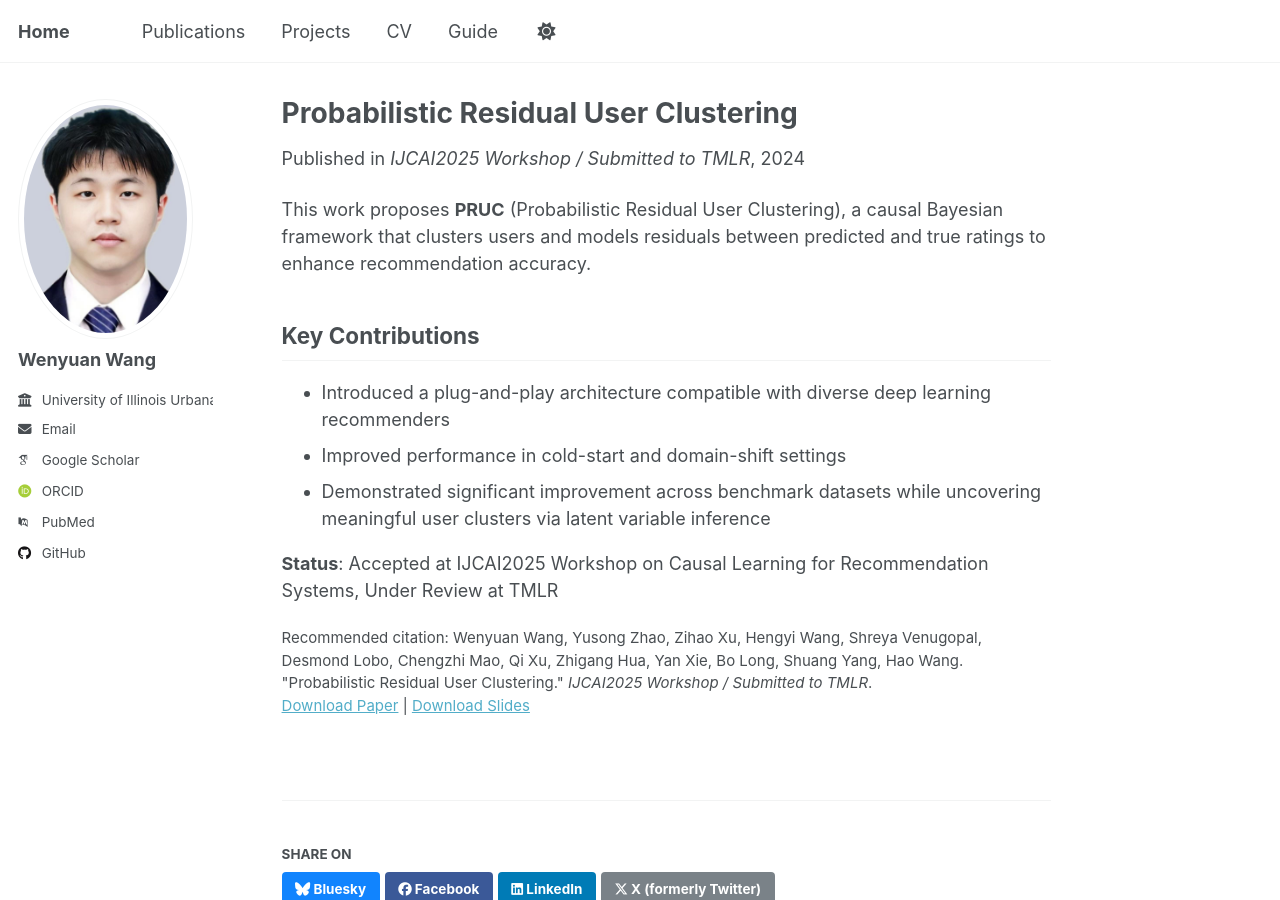
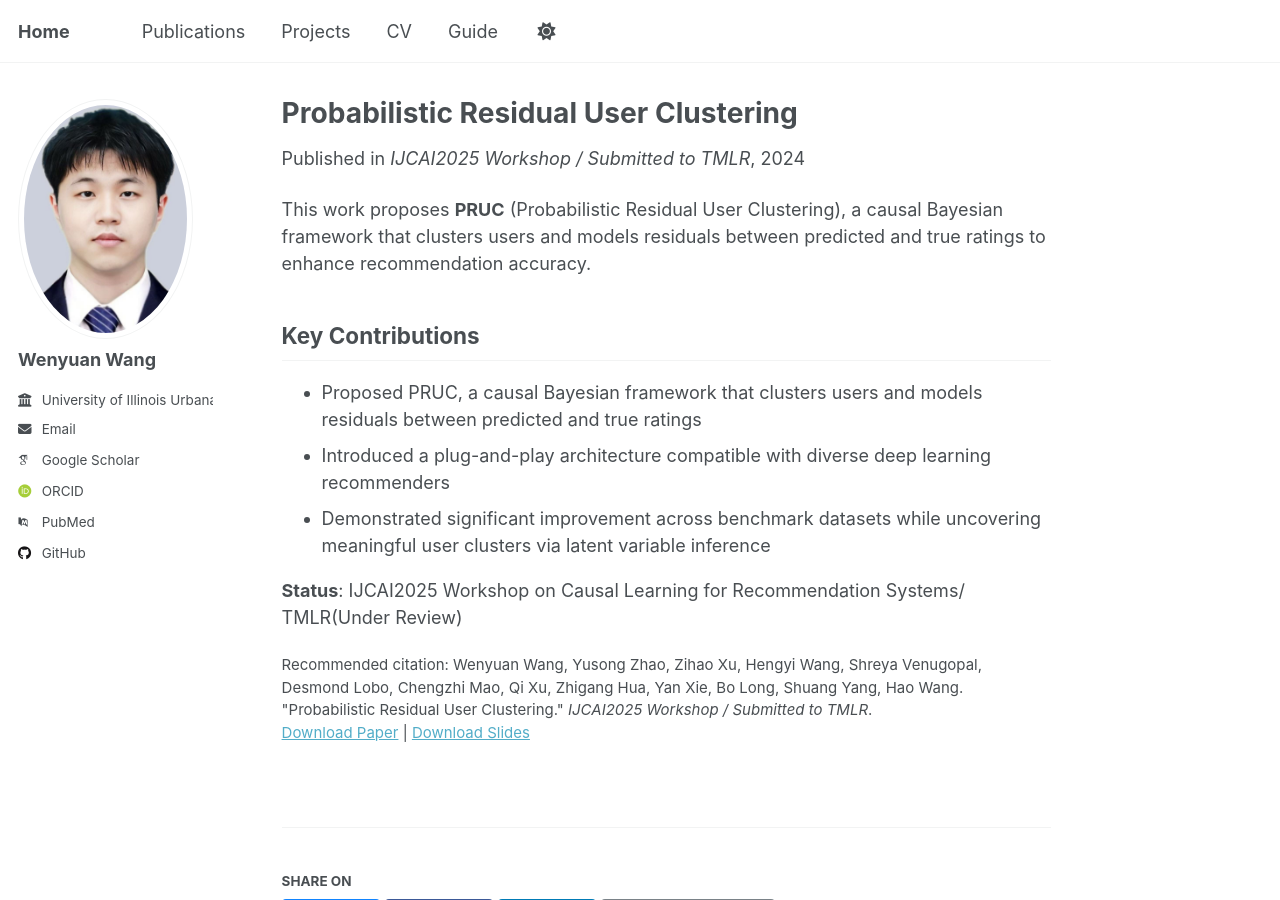
Before and after one commit to codemaker-123/codemaker-123.github.io, a Jekyll site: the page built from _publications/2010-10-01-paper-title-number-2.md, in a window 1280 px wide and 900 px high. Built offline with Jekyll 4.4.1, drawn with Linux system fonts in a browser that asks for light colours; some web fonts are replaced; a script that is not in the unit is left out.

Commit message:
Update 2010-10-01-paper-title-number-2.md

```diff
--- a/_publications/2010-10-01-paper-title-number-2.md
+++ b/_publications/2010-10-01-paper-title-number-2.md
@@ -14,8 +14,8 @@ citation: 'Wenyuan Wang, Yusong Zhao, Zihao Xu, Hengyi Wang, Shreya Venugopal, D
 This work proposes **PRUC** (Probabilistic Residual User Clustering), a causal Bayesian framework that clusters users and models residuals between predicted and true ratings to enhance recommendation accuracy.
 
 ## Key Contributions
+- Proposed PRUC, a causal Bayesian framework that clusters users and models residuals between predicted and true ratings
 - Introduced a plug-and-play architecture compatible with diverse deep learning recommenders
-- Improved performance in cold-start and domain-shift settings
 - Demonstrated significant improvement across benchmark datasets while uncovering meaningful user clusters via latent variable inference
 
-**Status**: Accepted at IJCAI2025 Workshop on Causal Learning for Recommendation Systems, Under Review at TMLR
+**Status**: IJCAI2025 Workshop on Causal Learning for Recommendation Systems/ TMLR(Under Review)
```
